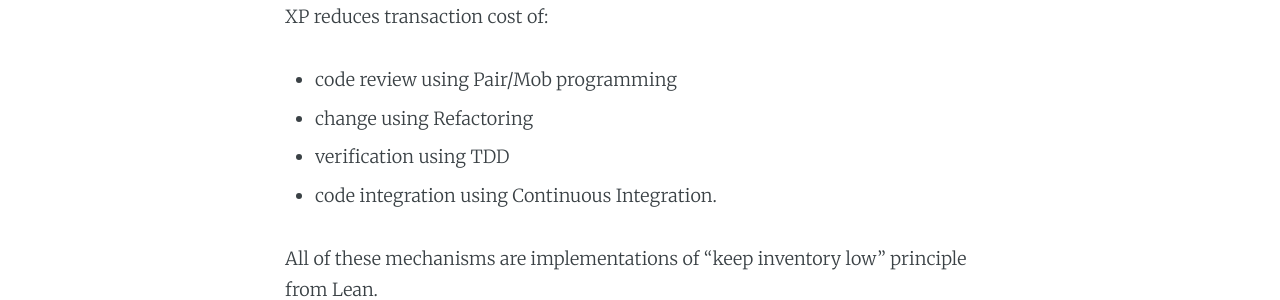
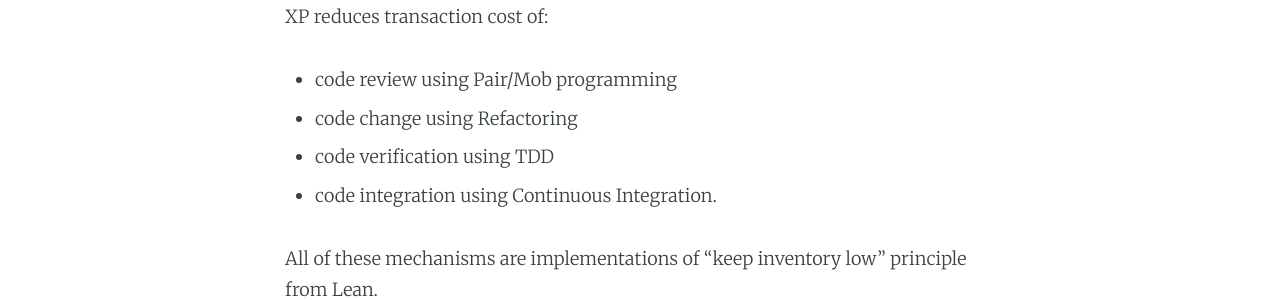
Before and after one commit to dragan-stepanovic/dragan-stepanovic.github.io, a Jekyll site: the page built from _posts/2020-08-14-big-batches-and-high-transaction-cost.md, in a window 1280 px wide. Shown: the part 647-947 px from the top of the page. Built offline with Jekyll 4.4.1, drawn with Linux system fonts in a browser that asks for light colours; our own code applies the rules of GitHub Pages for plain Markdown files; comment, search, counter and statistics services are not loaded.

Commit message:
Update 2020-08-14-big-batches-and-high-transaction-cost.md

```diff
--- a/_posts/2020-08-14-big-batches-and-high-transaction-cost.md
+++ b/_posts/2020-08-14-big-batches-and-high-transaction-cost.md
@@ -12,8 +12,8 @@ Continuous Delivery reduced transaction cost of deployments using automation.
 
 XP reduces transaction cost of:
 - code review using Pair/Mob programming
-- change using Refactoring
-- verification using TDD
+- code change using Refactoring
+- code verification using TDD
 - code integration using Continuous Integration.
 
 All of these mechanisms are implementations of "keep inventory low" principle from Lean.
```
